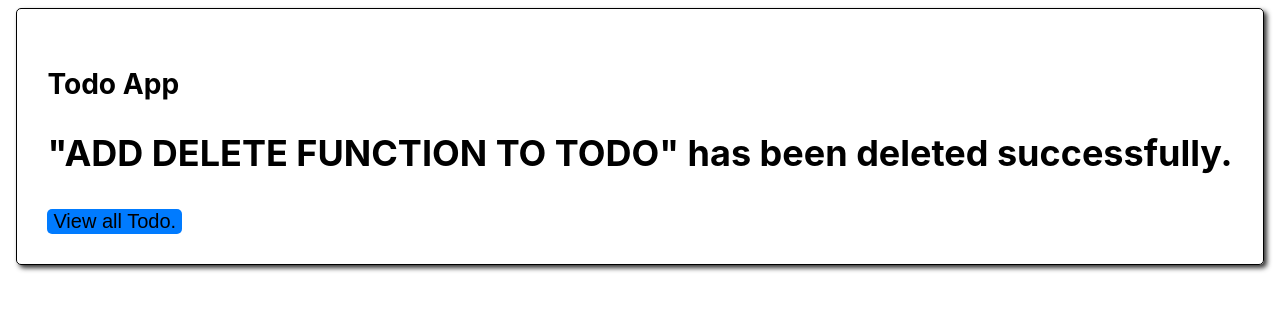
After one commit to Davidson015/TodoDjango, a Django app: template templates/delete.html in a window 1280 px wide. The commit adds this page. Shown: the top 311 px of the page. Run offline with Django 4.2, Linux system fonts and the light colour scheme; the template is opened without the code that fills it: values that come from a table or form of the project are taken from there, others are empty; data comes from the database, SQL or seed files in the repository; both versions use the stored data as it was after the commit.

Commit message:
Feature: Add 'Deleting Function' to the Todo item

```diff
--- a/Todo/urls.py
+++ b/Todo/urls.py
@@ -13,14 +13,15 @@ Including another URLconf
     1. Import the include() function: from django.urls import include, path
     2. Add a URL to urlpatterns:  path('blog/', include('blog.urls'))
 """
-from turtle import update
+
 from django.contrib import admin
 from django.urls import path
 
-from app.views import index, updateitem
+from app.views import index, updateitem, deleteitem
 
 urlpatterns = [
     path('admin/', admin.site.urls),
     path('', index, name='home'),
     path('update/<int:pk>/', updateitem, name='update'),
+    path('delete/<int:pk>/', deleteitem, name='delete'),
 ]
--- /dev/null
+++ b/templates/delete.html
@@ -0,0 +1,28 @@
+{% load static %}
+{% load humanize %}
+
+<!DOCTYPE html>
+<html lang="en">
+  <head>
+    <meta charset="UTF-8" />
+    <meta http-equiv="X-UA-Compatible" content="IE=edge" />
+    <meta name="viewport" content="width=device-width, initial-scale=1.0" />
+    <title>Django Todo WebApp</title>
+    <link rel="stylesheet" href="{% static 'css/styles.css' %}" />
+  </head>
+  <body>
+
+    <div id="main">
+      <div id="container">
+        <h3>Todo App</h3>
+        {% if item.status|lower == "completed" %}
+          <h2><span class="completed">"{{ item.item|upper }}"</span> has been deleted successfully.</h2>
+        {% else %}
+          <h2>"{{ item.item|upper }}" has been deleted successfully.</h2>
+        {% endif %}
+        <button class="edit"><a href="{% url 'home' %}">View all Todo.</a></button>
+      </div>
+    </div>
+
+  </body>
+</html>
--- a/templates/index.html
+++ b/templates/index.html
@@ -44,7 +44,7 @@
                   <td>{{ i.status }}</td>
                   <td>
                     <button class="edit"><a href="{% url 'update' i.id %}">Edit</a></button>
-                    <button class="delete">Delete</button>
+                    <button class="delete"><a href="{% url 'delete' i.id %}">Delete</a></button>
                   </td>
                 </tr>
               {% elif i.is_updated == True %}
@@ -56,7 +56,7 @@
                   <td>{{ i.status }}</td>
                   <td>
                     <button class="edit"><a href="{% url 'update' i.id %}">Edit</a></button>
-                    <button class="delete">Delete</button>
+                    <button class="delete"><a href="{% url 'delete' i.id %}">Delete</a></button>
                   </td>
                 </tr>
               {% else %}
@@ -68,7 +68,7 @@
                   <td>{{ i.status }}</td>
                   <td>
                     <button class="edit"><a href="{% url 'update' i.id %}">Edit</a></button>
-                    <button class="delete">Delete</button>
+                    <button class="delete"><a href="{% url 'delete' i.id %}">Delete</a></button>
                   </td>
                 </tr>
               {% endif %}
```
Also changed, not shown: app/views.py (+12 -0 lines), db.sqlite3.
